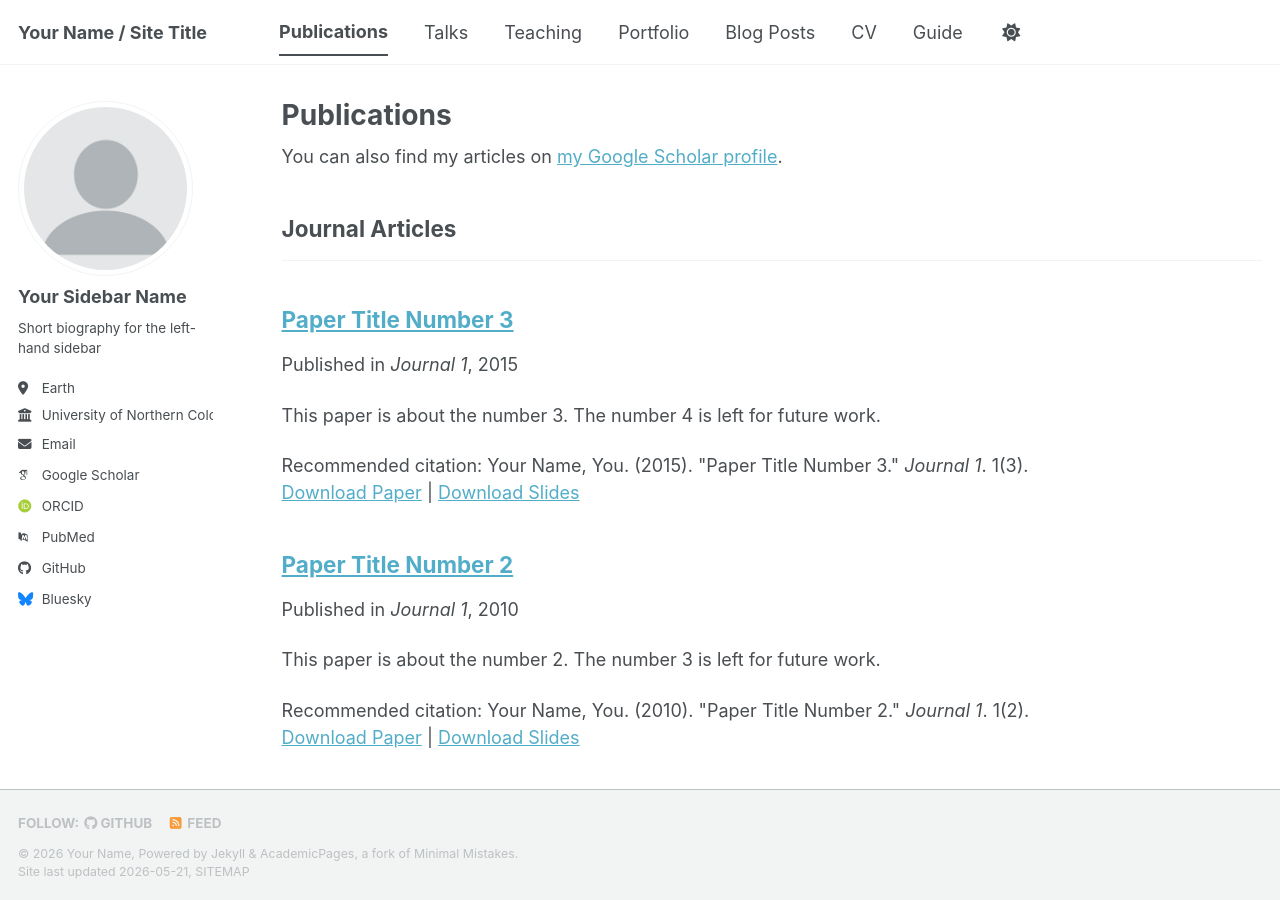
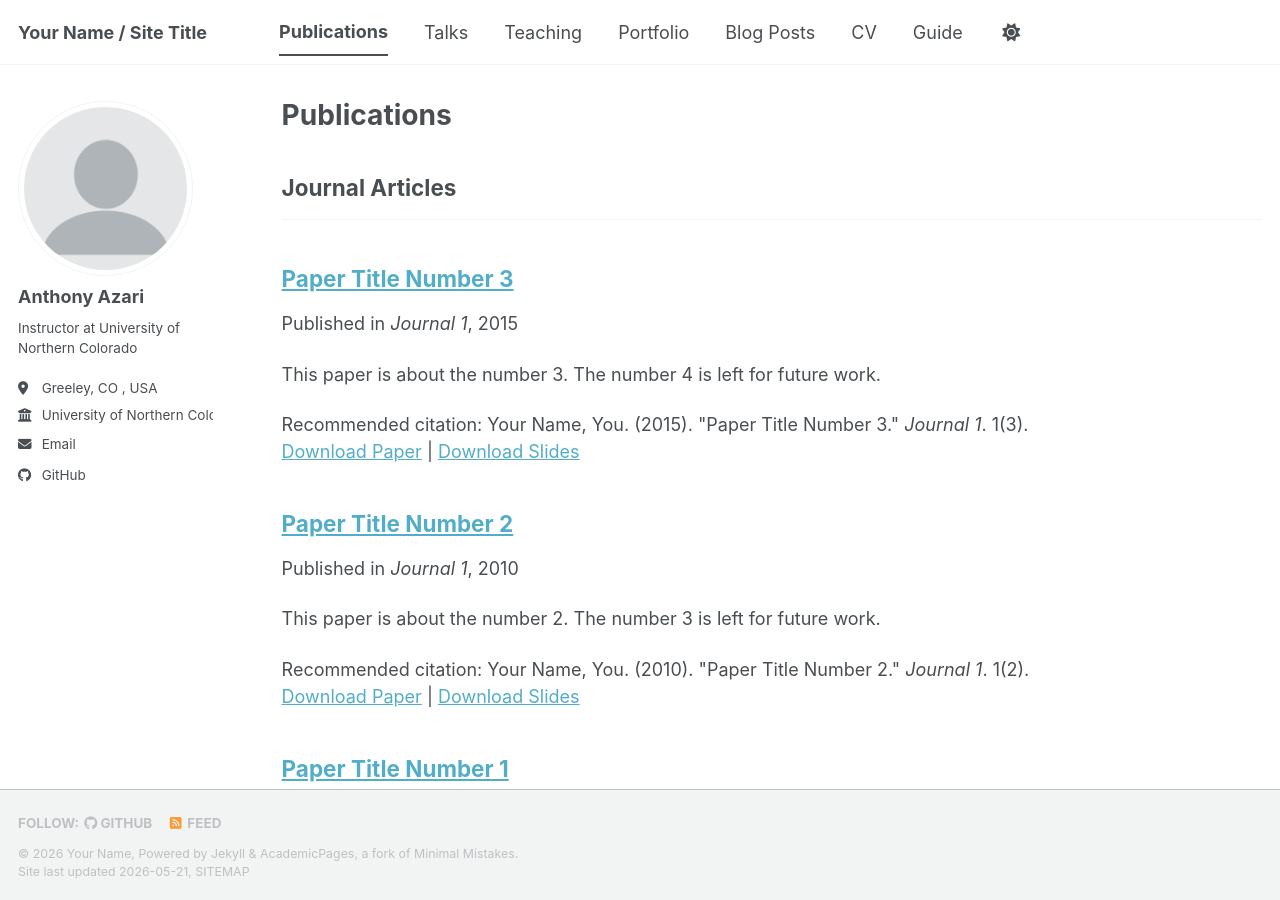
Before and after one commit to ama451/WebsiteDemo3, a Jekyll site: the page built from _pages/publications.html, in a window 1280 px wide and 900 px high. Built offline with Jekyll 4.4.1, drawn with Linux system fonts in a browser that asks for light colours; some web fonts are replaced; a script bundle is joined from its source files by our own code; library files that are not in the unit come from our copies; part of the change alters nothing that is shown.

Commit message:
Add my info. to the sidebar

```diff
--- a/_config.yml
+++ b/_config.yml
@@ -24,63 +24,63 @@ repository               : "academicpages/academicpages.github.io"
 author:
   # Biographic information
   avatar           : "profile.png"
-  name             : "Your Sidebar Name"
-  pronouns         : # example: "she/her"
-  bio              : "Short biography for the left-hand sidebar"
-  location         : "Earth"
+  name             : "Anthony Azari"
+  pronouns         :
+  bio              : "Instructor at University of Northern Colorado"
+  location         : "Greeley, CO , USA"
   employer         : "University of Northern Colorado"
-  uri              : # URL
-  email            : "none@example.org"
+  uri              :
+  email            : "Anthony.Azari@unco.edu"
 
   # Academic websites
-  academia         : # URL
-  arxiv            : # URL - Update with the correct link to your profile
-  googlescholar    : "https://scholar.google.com/citations?user=PS_CX0AAAAAJ"
-  inspire-hep      : # URL
-  impactstory      : # URL
-  orcid            : "https://orcid.org/yourorcidurl"
-  semantic         : # URL
-  ssrn             : # URL
-  pubmed           : "https://www.ncbi.nlm.nih.gov/pubmed/?term=john+snow"
-  researchgate     : # URL
-  scopus           : # URL
-  zotero           : # URL
+  academia         :
+  arxiv            :
+  googlescholar    :
+  inspire-hep      :
+  impactstory      :
+  orcid            :
+  semantic         :
+  ssrn             :
+  pubmed           :
+  researchgate     :
+  scopus           :
+  zotero           :
 
 
   # Repositories and software development
-  bitbucket        : # Username - Update with your username on the site
-  codepen          : # Username
-  dribbble         : # Username
-  github           : "academicpages"
-  kaggle           : # Username
-  stackoverflow    : # User number or user number and name (i.e., use "1" or "1/jeff-atwood")
+  bitbucket        :
+  codepen          :
+  dribbble         :
+  github           : "aazari"
+  kaggle           :
+  stackoverflow    :
 
   # Social media
-  artstation       : # Username
-  bluesky          : "bsky.app" # Replace this with you Bluesky username
-  facebook         : # Username
-  flickr           : # Username
-  foursquare       : # Username
-  goodreads        : # Username
-  google_plus      : # Username
-  keybase          : # Username
-  instagram        : # Username
-  lastfm           : # Username
-  linkedin         : # Username
-  mastodon         : # URL
-  medium           : # URL
-  pinterest        : # Username
-  soundcloud       : # Username
-  steam            : # Username
-  telegram         : # URL
-  tumblr           : # Username
-  twitter          : # Username for X / Twitter
-  vine             : # Username
-  weibo            : # Username
-  wikipedia        : # Username
-  xing             : # Username
-  youtube          : # Username
-  zhihu            : # Username
+  artstation       :
+  bluesky          :
+  facebook         :
+  flickr           :
+  foursquare       :
+  goodreads        :
+  google_plus      :
+  keybase          :
+  instagram        :
+  lastfm           :
+  linkedin         :
+  mastodon         :
+  medium           :
+  pinterest        :
+  soundcloud       :
+  steam            :
+  telegram         :
+  tumblr           :
+  twitter          :
+  vine             :
+  weibo            :
+  wikipedia        :
+  xing             :
+  youtube          :
+  zhihu            :
 
 # Publication Category - The following the list of publication categories and their headings
 publication_category:
```
